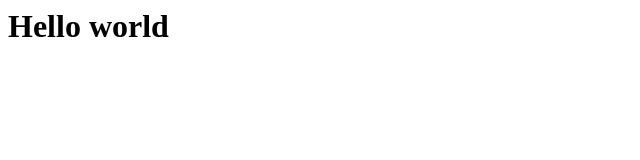
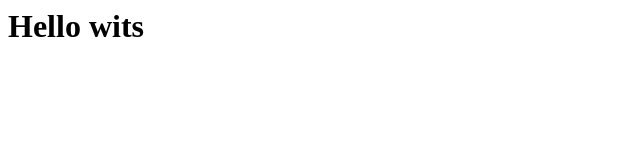
Before and after one commit to OlwethuLuthuli/2443643-labs-sd-24, a plain HTML site: page index.html in a window 1280 px wide. Shown: the full height of the page, 0-640 px from the left. Drawn offline with Linux system fonts and the light colour scheme.

Commit message:
Update index.html

```diff
--- a/index.html
+++ b/index.html
@@ -1,7 +1,7 @@
 <html>
   <head>
     <h1>
-      Hello world
+      Hello wits
     </h1>
   </head>
 </html>
```
